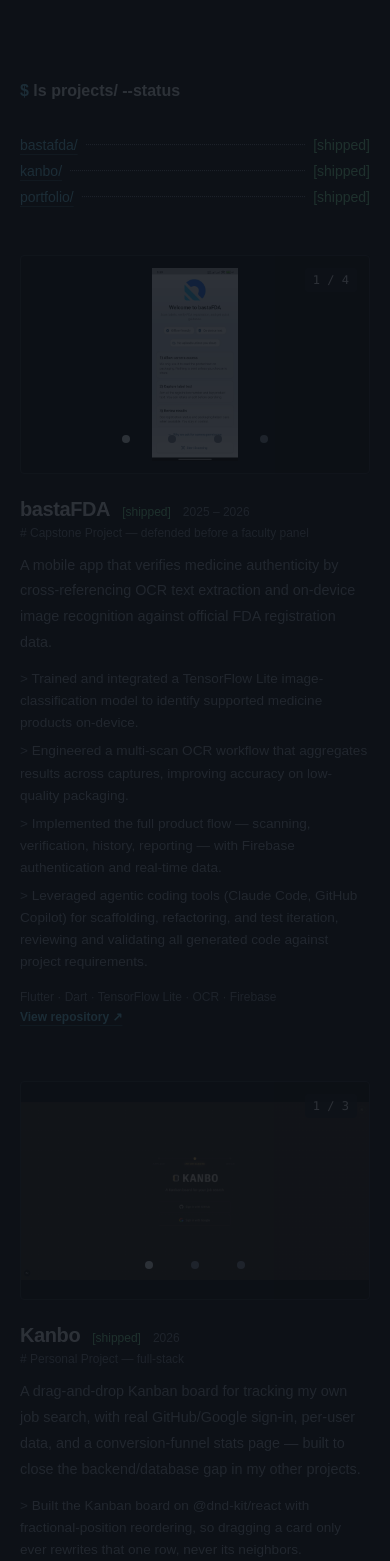
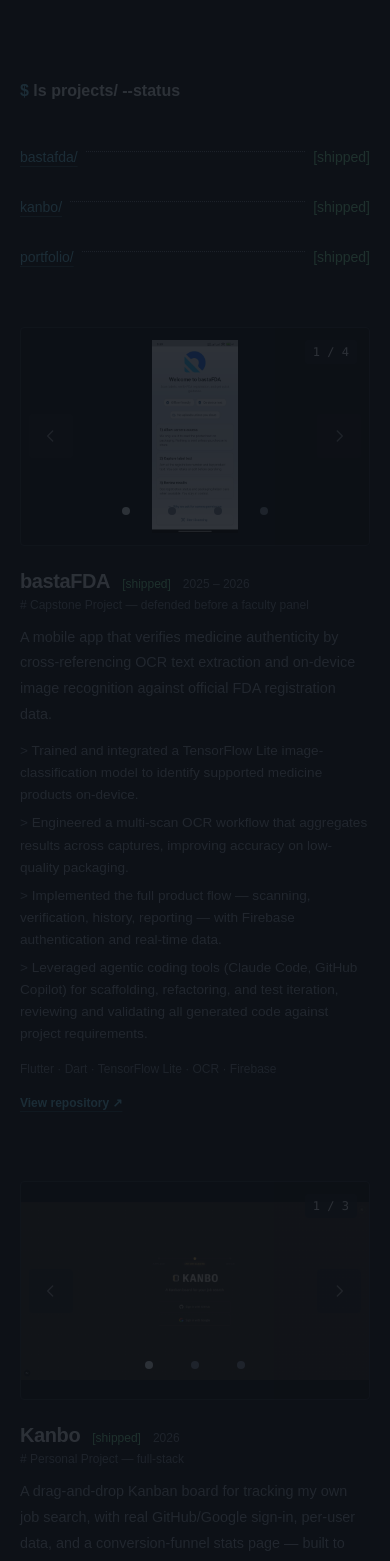
Before and after one commit to FriedNood1es/portfolio, a Next.js app: page / in a window 390 px wide. Shown: the part 2360-3921 px from the top of the page. Built offline with nearby package versions, Linux system fonts and the light colour scheme; a web font is replaced by a local one.

Commit message:
Close re-audit gaps: modal focus, touch targets, encoding
Focus trap + return + arrow-key paging in gallery modal. 44px hit areas on ls index and project links, touch-visible preview arrows. Drop below-fold priority flags, fix selfPreview mojibake, menu aria-label, sync DESIGN.md faint token.

```diff
--- a/app/page.tsx
+++ b/app/page.tsx
@@ -167,8 +167,11 @@
             {/* ls-style index */}
             <ul className="mb-12 max-w-[62ch] space-y-1.5 text-sm">
               {projects.map((p) => (
-                <li key={p.slug} className="flex items-baseline gap-2">
-                  <a href={`#${p.slug}`} className="link">
+                <li key={p.slug} className="flex items-center gap-2">
+                  <a
+                    href={`#${p.slug}`}
+                    className="link inline-flex min-h-[44px] items-center"
+                  >
                     {p.slug}/
                   </a>
                   <span className="leader" aria-hidden />
@@ -228,7 +231,7 @@
                         href={link.href}
                         target="_blank"
                         rel="noreferrer"
-                        className="link font-bold"
+                        className="link inline-flex min-h-[44px] items-center font-bold"
                       >
                         {link.label} ↗
                       </a>
--- a/components/Nav.tsx
+++ b/components/Nav.tsx
@@ -41,6 +41,7 @@
           className="flex min-h-[44px] min-w-[44px] items-center justify-center text-xs uppercase tracking-widest text-ink sm:hidden"
           aria-expanded={open}
           aria-controls="mobile-nav"
+          aria-label={open ? "Close menu" : "Open menu"}
           onClick={() => setOpen(!open)}
         >
           {open ? "[x]" : "[=]"} menu
--- a/components/ProjectVisual.tsx
+++ b/components/ProjectVisual.tsx
@@ -33,6 +33,9 @@
   );
   const touchStartX = useRef(0);
   const touchEndX = useRef(0);
+  const openButtonRef = useRef<HTMLButtonElement>(null);
+  const closeButtonRef = useRef<HTMLButtonElement>(null);
+  const dialogRef = useRef<HTMLDivElement>(null);
   const isMobileAspect = !!project.mobileAspect;
 
   const images = useMemo(() => {
@@ -52,9 +55,40 @@
       return;
     }
 
+    const opener = openButtonRef.current;
+    closeButtonRef.current?.focus();
+
     const handleKeyDown = (event: KeyboardEvent) => {
       if (event.key === "Escape") {
         setIsModalOpen(false);
+        return;
+      }
+      if (event.key === "ArrowLeft") {
+        goToPreviousImage();
+        return;
+      }
+      if (event.key === "ArrowRight") {
+        goToNextImage();
+        return;
+      }
+      // Trap Tab inside the dialog.
+      if (event.key !== "Tab" || !dialogRef.current) {
+        return;
+      }
+      const focusables = dialogRef.current.querySelectorAll<HTMLElement>(
+        'button, [href], [tabindex]:not([tabindex="-1"])'
+      );
+      if (focusables.length === 0) {
+        return;
+      }
+      const first = focusables[0];
+      const last = focusables[focusables.length - 1];
+      if (event.shiftKey && document.activeElement === first) {
+        event.preventDefault();
+        last.focus();
+      } else if (!event.shiftKey && document.activeElement === last) {
+        event.preventDefault();
+        first.focus();
       }
     };
 
@@ -65,6 +99,7 @@
     return () => {
       document.body.style.overflow = originalOverflow;
       window.removeEventListener("keydown", handleKeyDown);
+      opener?.focus();
     };
   }, [isModalOpen]);
 
@@ -108,6 +143,7 @@
     const modal =
       isModalOpen && currentImage ? (
         <div
+          ref={dialogRef}
           className="fixed inset-0 z-50 flex items-center justify-center overflow-hidden bg-bg-inset/95 p-3 sm:p-4"
           onClick={() => setIsModalOpen(false)}
           role="dialog"
@@ -139,11 +175,11 @@
                 height={isMobileAspect ? 2400 : 1000}
                 sizes={isMobileAspect ? "420px" : "960px"}
                 className="h-full w-full object-contain"
-                priority
               />
             </div>
 
             <button
+              ref={closeButtonRef}
               type="button"
               onClick={() => setIsModalOpen(false)}
               className="absolute right-3 top-3 z-20 flex h-11 w-11 items-center justify-center rounded-sm bg-bg-raised/80 text-ink transition-colors hover:bg-bg-raised"
@@ -212,10 +248,10 @@
             height={isMobileAspect ? 2400 : 1000}
             sizes="(min-width: 640px) 320px, calc(100vw - 40px)"
             className={`h-full w-full object-contain ${isMobileAspect ? "p-3" : ""}`}
-            priority={isMobileAspect}
           />
 
           <button
+            ref={openButtonRef}
             type="button"
             onClick={() => setIsModalOpen(true)}
             aria-label={`Open ${project.name} screenshots`}
@@ -234,7 +270,7 @@
               <button
                 type="button"
                 onClick={goToPreviousImage}
-                className="absolute left-2 top-1/2 z-10 flex h-11 w-11 -translate-y-1/2 items-center justify-center rounded-sm bg-bg-raised/80 text-ink opacity-0 transition-opacity hover:bg-bg-raised group-hover:opacity-100 group-focus-within:opacity-100"
+                className="absolute left-2 top-1/2 z-10 flex h-11 w-11 -translate-y-1/2 items-center justify-center rounded-sm bg-bg-raised/80 text-ink opacity-0 transition-opacity hover:bg-bg-raised group-hover:opacity-100 group-focus-within:opacity-100 max-sm:opacity-60"
                 aria-label="Previous preview image"
               >
                 <Icon name="chev-left" className="h-5 w-5" />
@@ -242,7 +278,7 @@
               <button
                 type="button"
                 onClick={goToNextImage}
-                className="absolute right-2 top-1/2 z-10 flex h-11 w-11 -translate-y-1/2 items-center justify-center rounded-sm bg-bg-raised/80 text-ink opacity-0 transition-opacity hover:bg-bg-raised group-hover:opacity-100 group-focus-within:opacity-100"
+                className="absolute right-2 top-1/2 z-10 flex h-11 w-11 -translate-y-1/2 items-center justify-center rounded-sm bg-bg-raised/80 text-ink opacity-0 transition-opacity hover:bg-bg-raised group-hover:opacity-100 group-focus-within:opacity-100 max-sm:opacity-60"
                 aria-label="Next preview image"
               >
                 <Icon name="chev-right" className="h-5 w-5" />
@@ -288,7 +324,7 @@
     return (
       <a
         href="#top"
-        aria-label="This site is the live preview â€” jump back to the top"
+        aria-label="This site is the live preview — jump back to the top"
         className="group flex aspect-[16/10] flex-col overflow-hidden rounded-sm border border-line bg-bg-inset transition-colors hover:border-accent focus-visible:border-accent"
       >
         <div className="flex items-center justify-between border-b border-line bg-bg-raised px-3 py-1.5 text-[0.65rem] text-ink-faint">
@@ -299,7 +335,7 @@
         <div className="flex flex-1 flex-col justify-center gap-2.5 px-5 text-[0.85rem]">
           <p className="prompt-line text-ink-dim">file {project.slug}/preview.png</p>
           <p className="out-line text-ink">
-            not a screenshot â€” you&rsquo;re already inside it
+            not a screenshot — you&rsquo;re already inside it
           </p>
           <p className="comment text-ink-faint">
             this page is the live build, not a mockup
@@ -311,7 +347,7 @@
         </div>
 
         <div className="border-t border-line px-3 py-1.5 text-center text-[0.65rem] text-ink-faint opacity-0 transition-opacity group-hover:opacity-100">
-          â†‘ click to scroll to top
+          ↑ click to scroll to top
         </div>
       </a>
     );
```
Also changed, not shown: 1 other file (tests, documents, lock files or other folders).
